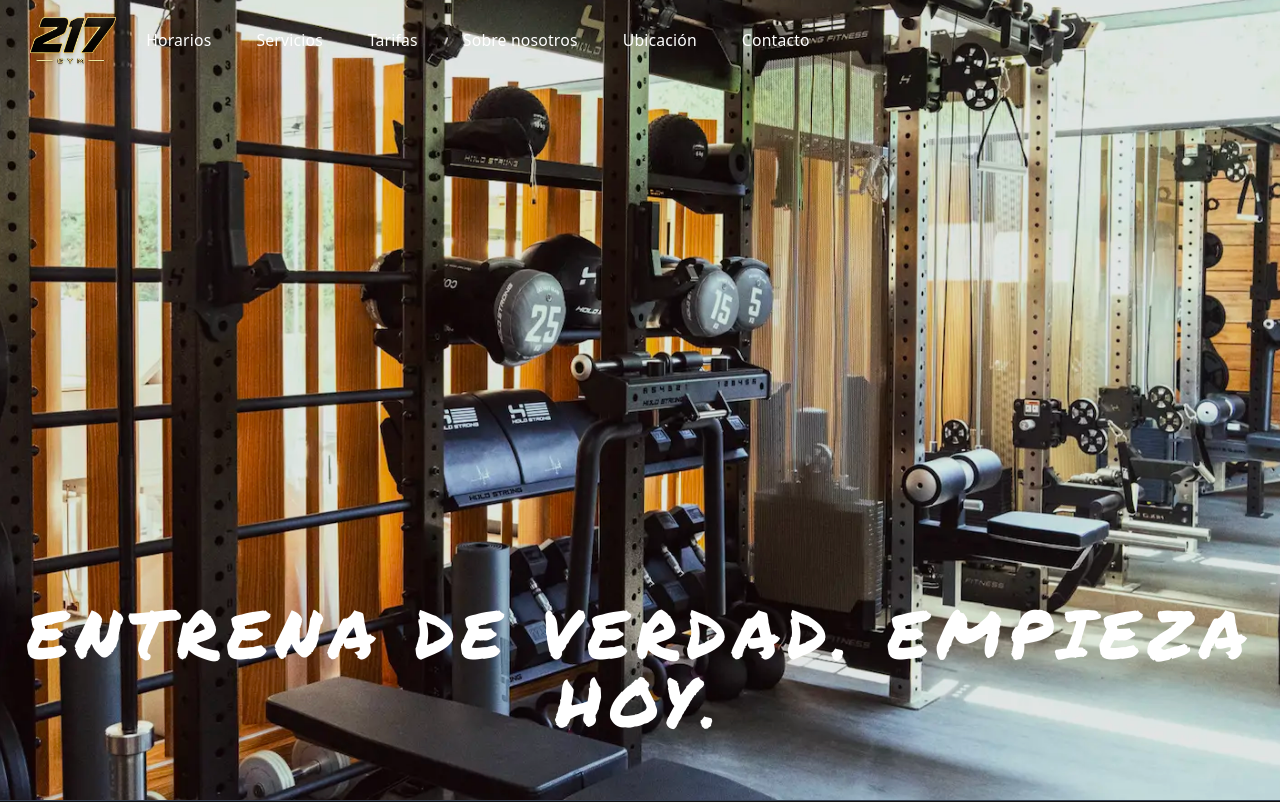
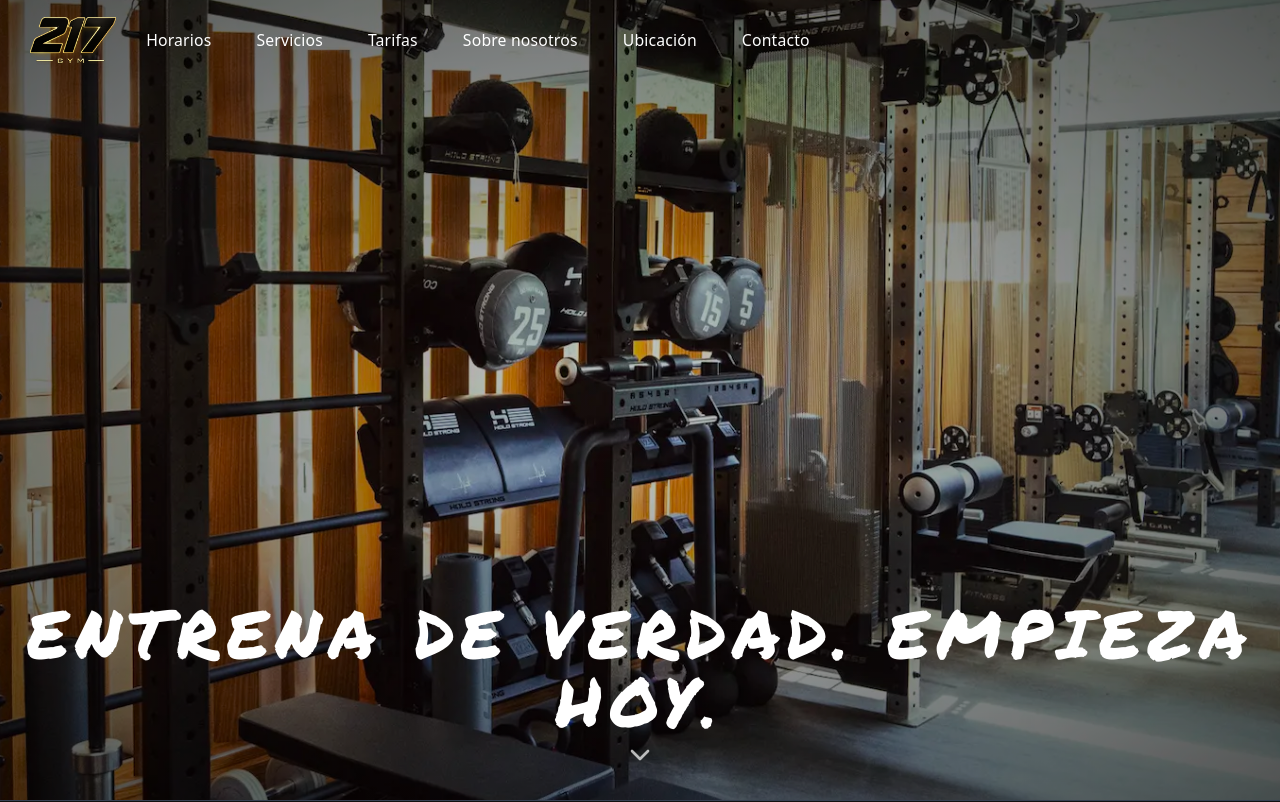
Before and after one commit to Antonio-react/217-funcional-gym-demo, a React (Vite) app: page / in a window 1280 px wide. Shown: the top 802 px of the page. Built offline with nearby package versions, Linux system fonts and the light colour scheme.

Commit message:
Cambio efecto al Hero

```diff
--- a/src/components/Hero.tsx
+++ b/src/components/Hero.tsx
@@ -1,5 +1,6 @@
 import { motion, useScroll, useTransform } from 'framer-motion'
 import { useRef } from 'react'
+import { ChevronDown } from 'lucide-react'
 import heroImg from '../assets/gym.jpg'
 
 export default function Hero() {
@@ -15,34 +16,53 @@ export default function Hero() {
     return (
         <section ref={seccionRef} className="relative h-dvh overflow-hidden">
 
-            <motion.div
-                className="absolute inset-0"
-                style={{ y }}
-            >
+            <motion.div className="absolute inset-0" style={{ y }}>
                 <motion.img
                     src={heroImg}
                     alt="217 GYM"
                     className="w-full h-full object-cover"
                     animate={{
-        scale: [1, 1.15],
-        x: ['0%', '-3%'],
-        y: ['0%', '2%']
+                        scale: [1, 1.25],
+                        x: ['0%', '-6%'],
+                        y: ['0%', '4%']
                     }}
-    transition={{ duration: 25, ease: "easeInOut", repeat: Infinity, repeatType: "reverse" }}
+                    transition={{ duration: 18, ease: "easeInOut", repeat: Infinity, repeatType: "reverse" }}
                 />
             </motion.div>
 
-            <div className="absolute inset-0 bg-black/10" />
+            {/* Vineta radial */}
+            <div
+                className="absolute inset-0"
+                style={{
+                    background: 'radial-gradient(ellipse at center, transparent 0%, rgba(0,0,0,0.6) 100%)'
+                }}
+            />
+            <div className="absolute inset-0 bg-black/20" />
 
             <div className="absolute top-[85%] left-1/2 -translate-x-1/2 -translate-y-1/2 text-center w-full px-4 z-10">
-                <p className="text-white font-marker text-3xl sm:text-4xl md:text-5xl lg:text-6xl tracking-widest uppercase">
+                <motion.p
+                    initial={{ opacity: 0, y: 30 }}
+                    animate={{ opacity: 1, y: 0 }}
+                    transition={{ duration: 1, delay: 0.3, ease: "easeOut" }}
+                    className="text-white font-marker text-3xl sm:text-4xl md:text-5xl lg:text-6xl tracking-widest uppercase"
+                >
                     Entrena de verdad. Empieza hoy.
-                </p>
+                </motion.p>
 
                 <div className="flex gap-4 justify-center mt-6">
 
                 </div>
             </div>
+
+            {/* Indicador de scroll */}
+            <motion.div
+                className="absolute bottom-8 left-1/2 -translate-x-1/2 z-10"
+                animate={{ y: [0, 10, 0] }}
+                transition={{ duration: 1.8, repeat: Infinity, ease: "easeInOut" }}
+            >
+                <ChevronDown size={32} className="text-white/70" />
+            </motion.div>
+
         </section>
     )
 }
```
Lines whose indentation alone changed are shown as unchanged.
